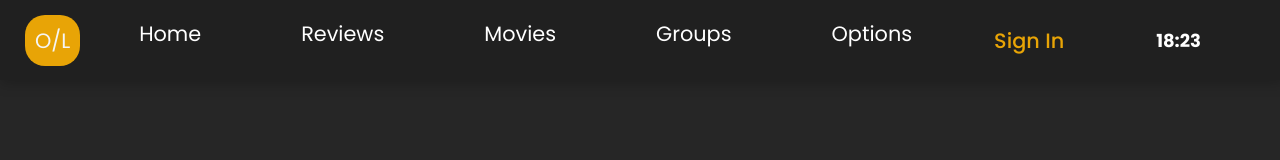
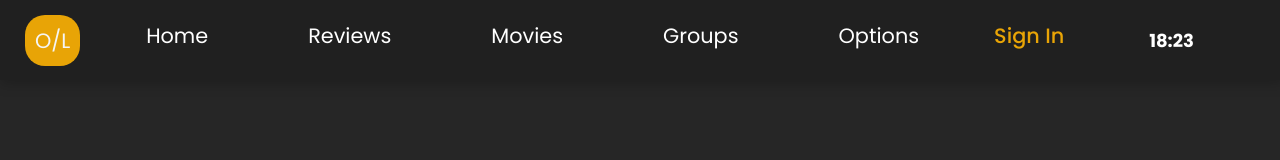
Before and after one commit to TVT22-11/Web-Project, a React (Create React App) app in the folder react-app/: page / in a window 1280 px wide. Shown: the top 160 px of the page. Built offline with nearby package versions, Linux system fonts and the light colour scheme; no server answers.

Commit message:
navbaria kohdistettu

```diff
--- a/react-app/src/components/Navbar/Navbar.css
+++ b/react-app/src/components/Navbar/Navbar.css
@@ -101,7 +101,6 @@
   color:  var(--yellow-color) !important;
   border-radius: 10px;
   background: none;
-  padding: 7px;
   border: none;
   font-weight: 500;
   text-decoration: none; /* Remove default underline on the link */
@@ -118,7 +117,6 @@
 .log-out-button{
   margin-left: 0px;
   height: 0px;
-  padding: 20px;
   align-items: center;
   font-size: 20.8px;
   display: flex;
```
